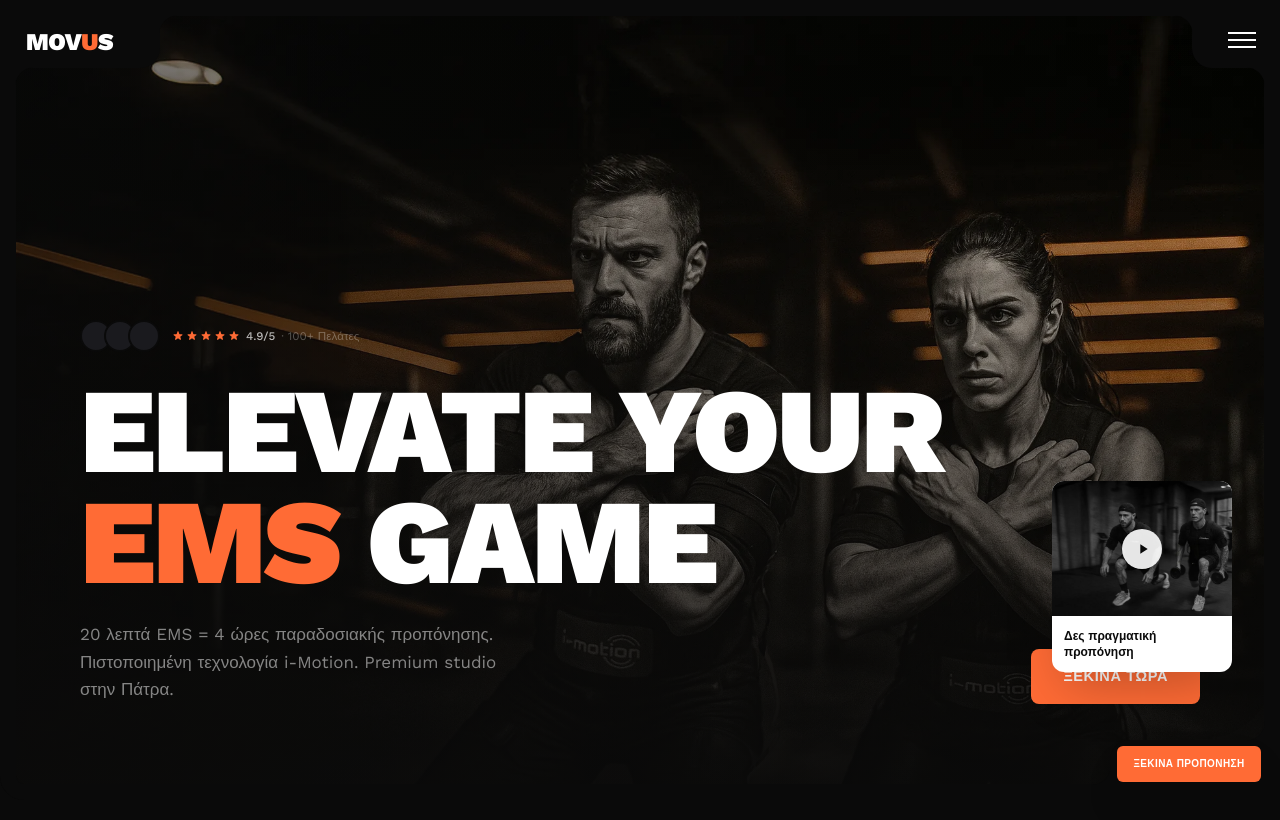
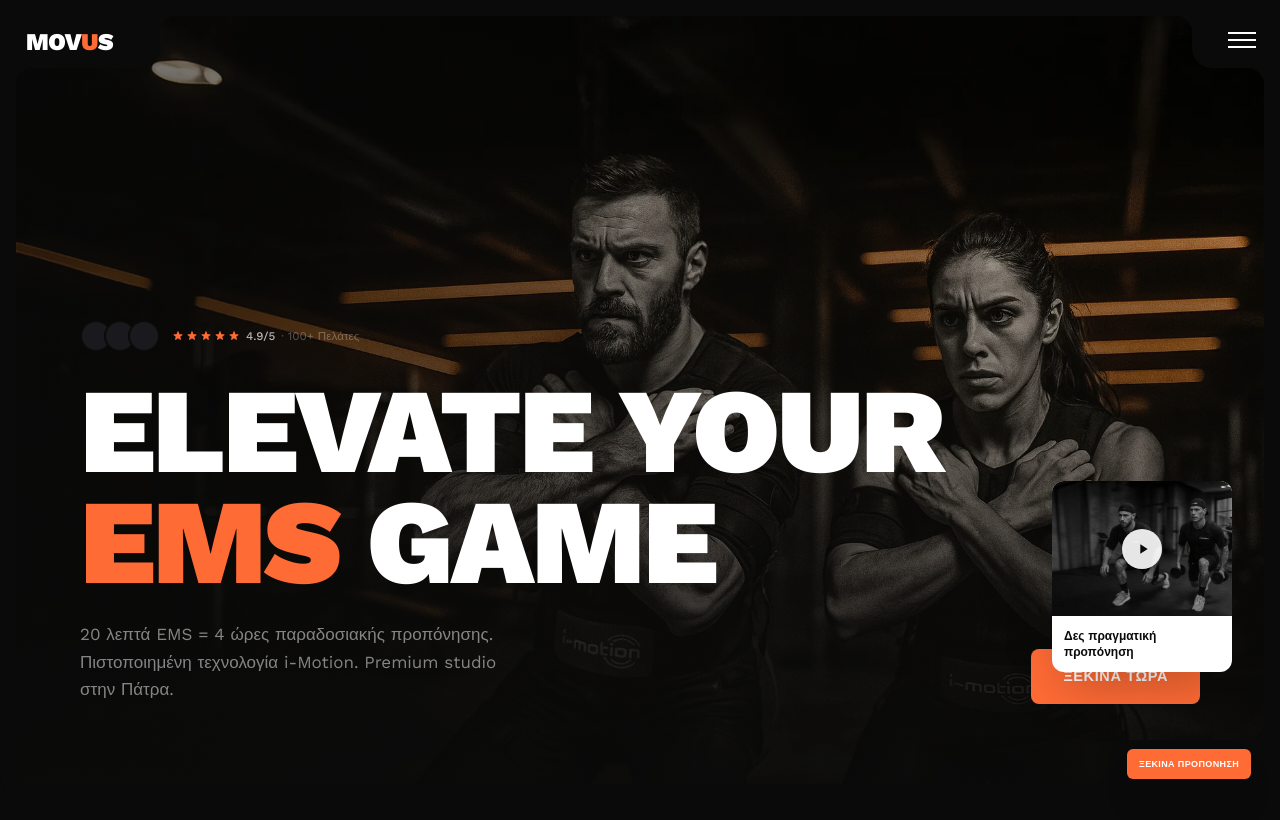
Before and after one commit to Movus-Studio/MOVUS-website, a Next.js app: page / in a window 1280 px wide. Shown: the top 820 px of the page. Built offline with nearby package versions, Linux system fonts and the light colour scheme.

Commit message:
Shrink CTA button physically down to absolute minimums

```diff
--- a/app/layout.tsx
+++ b/app/layout.tsx
@@ -98,7 +98,7 @@ export default function RootLayout({
             href="https://booking.movus.gr"
             target="_blank"
             rel="noopener noreferrer"
-            className="pointer-events-auto btn-primary !rounded-md !text-[9px] md:!text-[10px] tracking-tight !py-2 md:!py-2.5 !px-3 md:!px-4 shadow-2xl hover:scale-105 transition-transform whitespace-nowrap"
+            className="pointer-events-auto btn-primary !rounded-md !text-[8px] md:!text-[9px] tracking-tighter !py-1.5 md:!py-2 !px-2 md:!px-3 shadow-2xl hover:scale-105 transition-transform whitespace-nowrap"
           >
             ΞΕΚΙΝΑ ΠΡΟΠΟΝΗΣΗ
           </a>
```
